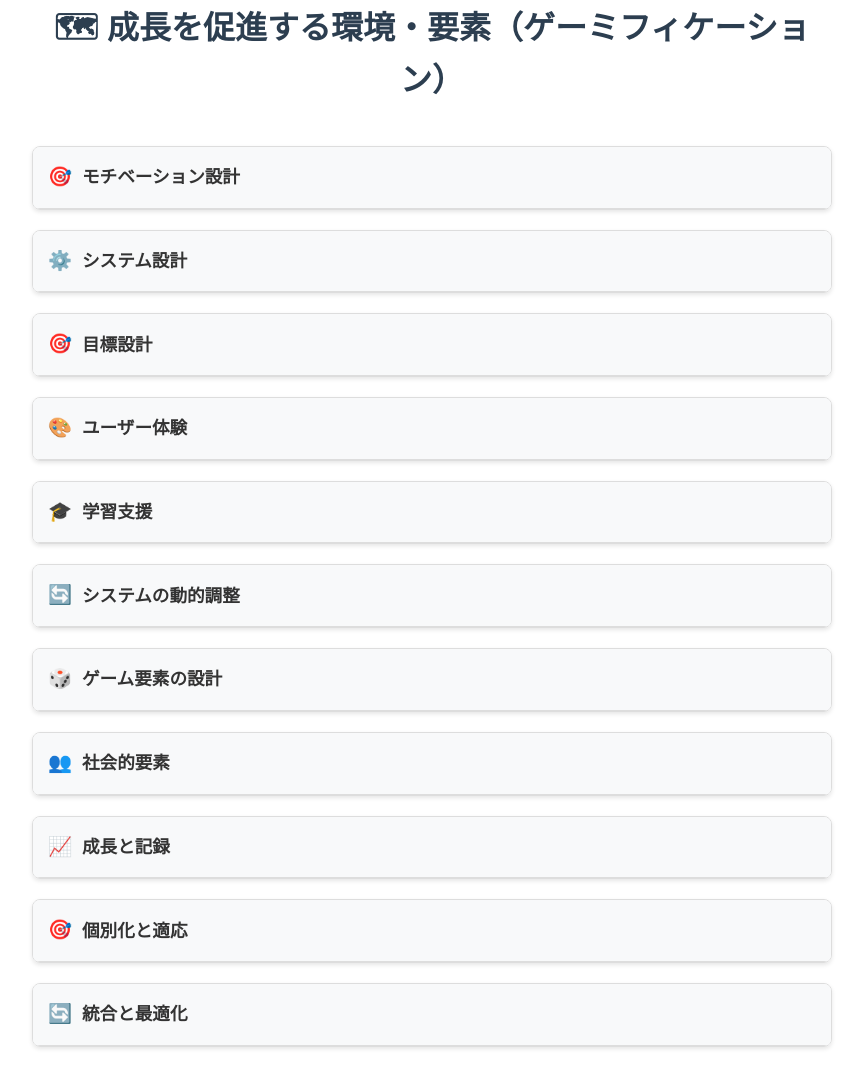
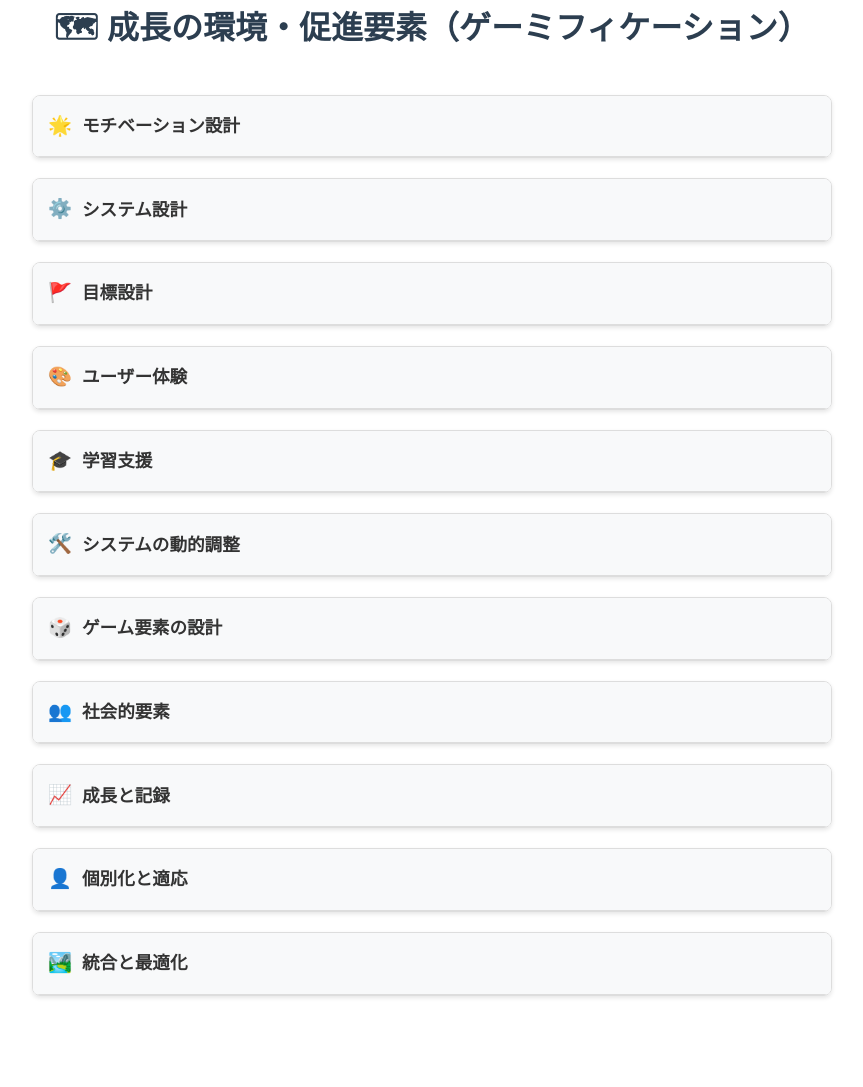
Before and after one commit to HirokiOshiro/environment_and_factors_promote_growth, a plain HTML site: page index.html in a window 1280 px wide. Shown: the part 38-1125 px from the top of the page, without its empty margins (208-1071 px from the left). After the commit the page ends 1074 px from the top, so only its background shows below. Drawn offline with Linux system fonts and the light colour scheme.

Commit message:
Update index.html

```diff
--- a/index.html
+++ b/index.html
@@ -3,7 +3,7 @@
 <head>
     <meta charset="UTF-8">
     <meta name="viewport" content="width=device-width, initial-scale=1.0">
-    <title>成長を促進する環境・要素（ゲーミフィケーション）</title>
+    <title>成長の環境・促進要素（ゲーミフィケーション）</title>
     <style>
         body {
             font-family: 'Helvetica Neue', Arial, sans-serif;
@@ -99,11 +99,11 @@
     </style>
 </head>
 <body>
-    <h1>🗺 成長を促進する環境・要素（ゲーミフィケーション）</h1>
+    <h1>🗺 成長の環境・促進要素（ゲーミフィケーション）</h1>
 
     <div class="section">
         <div class="section-header" onclick="toggleSection(this)">
-            <span class="section-icon">🎯</span>
+            <span class="section-icon">🌟</span>
             <span class="section-title">モチベーション設計</span>
         </div>
         <div class="section-content">
@@ -160,7 +160,7 @@
         <div class="section-content">
             <div class="subsection">
                 <div class="subsection-header" onclick="toggleSubsection(this)">
-                    <span class="section-icon">🔄</span>
+                    <span class="section-icon">🚲</span>
                     <span class="subsection-title">自己決定感のある選択肢の提供</span>
                 </div>
                 <div class="subsection-content">
@@ -205,7 +205,7 @@
 
     <div class="section">
         <div class="section-header" onclick="toggleSection(this)">
-            <span class="section-icon">🎯</span>
+            <span class="section-icon">🚩</span>
             <span class="section-title">目標設計</span>
         </div>
         <div class="section-content">
@@ -285,7 +285,7 @@
         <div class="section-content">
             <div class="subsection">
                 <div class="subsection-header" onclick="toggleSubsection(this)">
-                    <span class="section-icon">🔄</span>
+                    <span class="section-icon">🔁</span>
                     <span class="subsection-title">失敗を許容する環境設計</span>
                 </div>
                 <div class="subsection-content">
@@ -318,7 +318,7 @@
 
 <div class="section">
     <div class="section-header" onclick="toggleSection(this)">
-        <span class="section-icon">🔄</span>
+        <span class="section-icon">🛠️</span>
         <span class="section-title">システムの動的調整</span>
     </div>
     <div class="section-content">
@@ -412,7 +412,7 @@
         </div>
         <div class="subsection">
             <div class="subsection-header" onclick="toggleSubsection(this)">
-                <span class="section-icon">🔄</span>
+                <span class="section-icon">👥</span>
                 <span class="subsection-title">マルチプレイヤー要素は社会的学習を促進する</span>
             </div>
             <div class="subsection-content">
@@ -466,7 +466,7 @@
 
 <div class="section">
     <div class="section-header" onclick="toggleSection(this)">
-        <span class="section-icon">🎯</span>
+        <span class="section-icon">👤</span>
         <span class="section-title">個別化と適応</span>
     </div>
     <div class="section-content">
@@ -503,7 +503,7 @@
 
 <div class="section">
     <div class="section-header" onclick="toggleSection(this)">
-        <span class="section-icon">🔄</span>
+        <span class="section-icon">🏞️</span>
         <span class="section-title">統合と最適化</span>
     </div>
     <div class="section-content">
```
